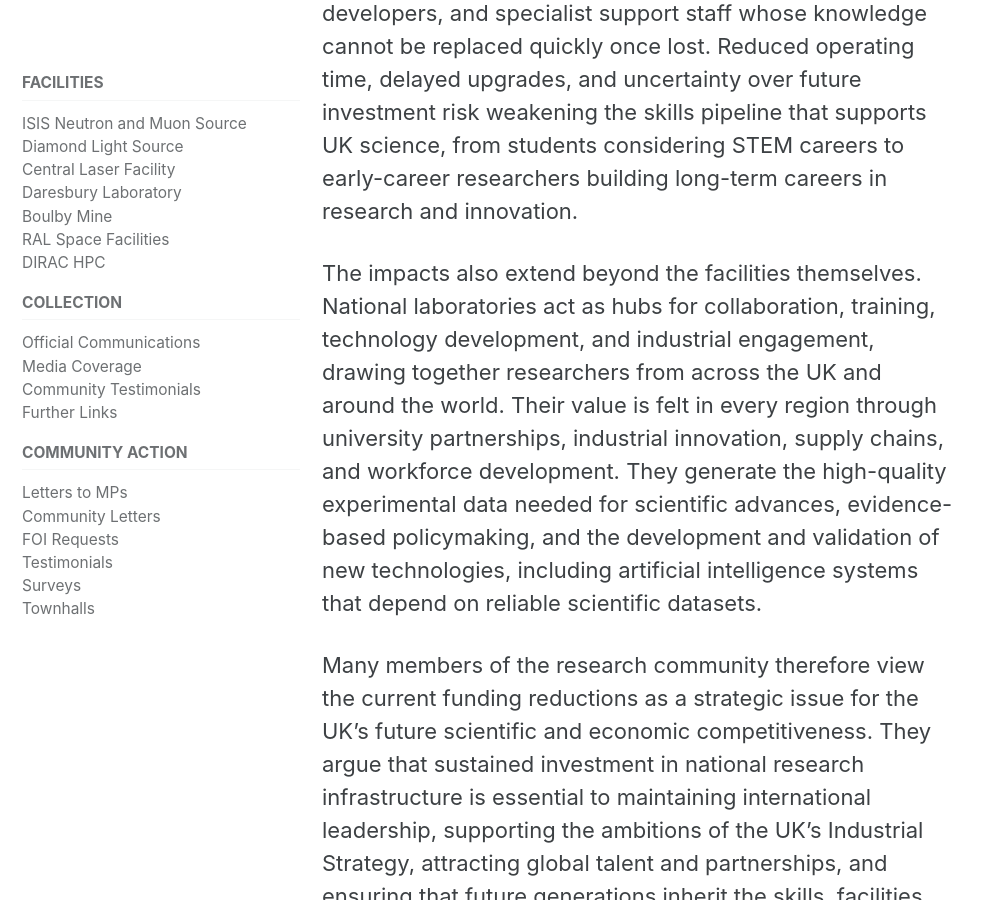
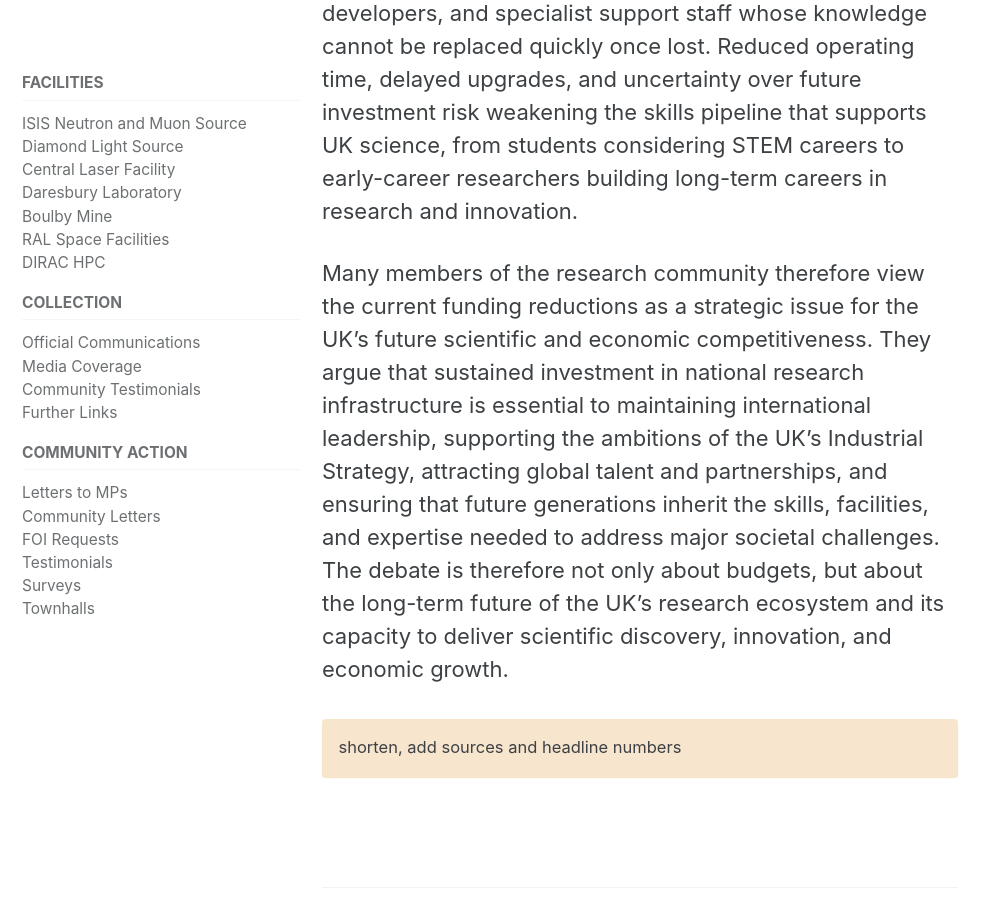
Before and after one commit to research-facilities-community/index, a Jekyll site: the page built from index.md, in a window 1280 px wide and 900 px high, scrolled down 1260 px. Shown: the whole window, without its empty margins (0-998 px from the left). Built offline with Jekyll 4.4.1, drawn with Linux system fonts in a browser that asks for light colours; cached includes are drawn as plain includes; some of the changed text lies outside the part shown.

Commit message:
Update index.md

```diff
--- a/index.md
+++ b/index.md
@@ -15,8 +15,6 @@
 
 What is at stake is not only individual research projects but also decades of accumulated expertise and national capability. Large-scale scientific facilities rely on highly skilled scientists, engineers, technicians, software developers, and specialist support staff whose knowledge cannot be replaced quickly once lost. Reduced operating time, delayed upgrades, and uncertainty over future investment risk weakening the skills pipeline that supports UK science, from students considering STEM careers to early-career researchers building long-term careers in research and innovation.
 
-The impacts also extend beyond the facilities themselves. National laboratories act as hubs for collaboration, training, technology development, and industrial engagement, drawing together researchers from across the UK and around the world. Their value is felt in every region through university partnerships, industrial innovation, supply chains, and workforce development. They generate the high-quality experimental data needed for scientific advances, evidence-based policymaking, and the development and validation of new technologies, including artificial intelligence systems that depend on reliable scientific datasets.
-
 Many members of the research community therefore view the current funding reductions as a strategic issue for the UK's future scientific and economic competitiveness. They argue that sustained investment in national research infrastructure is essential to maintaining international leadership, supporting the ambitions of the UK's Industrial Strategy, attracting global talent and partnerships, and ensuring that future generations inherit the skills, facilities, and expertise needed to address major societal challenges. The debate is therefore not only about budgets, but about the long-term future of the UK's research ecosystem and its capacity to deliver scientific discovery, innovation, and economic growth.
 
 
```
